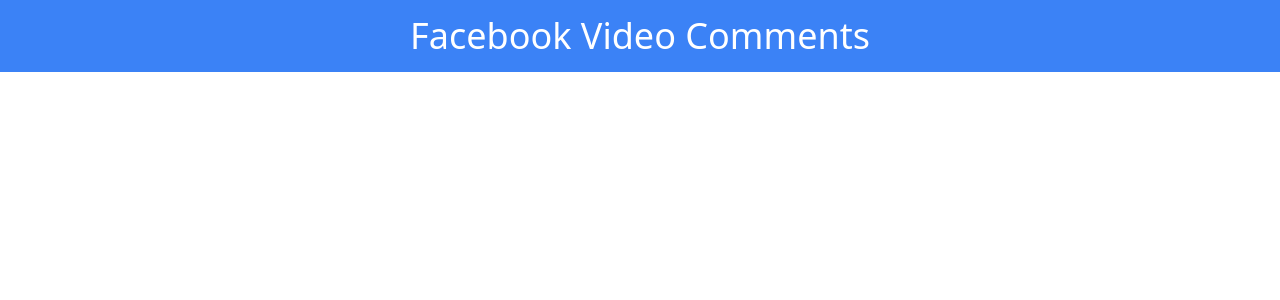
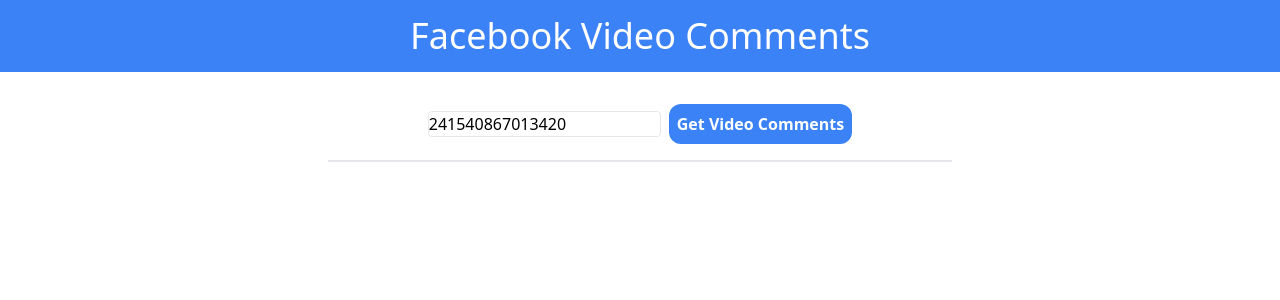
Before and after one commit to THAnderson95/StreamS, a React (Vite) app in the folder front/: page / in a window 1280 px wide. Shown: the top 300 px of the page. Built offline with nearby package versions, Linux system fonts and the light colour scheme.

Commit message:
Actually commit rendering logic in `App` 🤦‍♂️

```diff
--- a/front/src/App.tsx
+++ b/front/src/App.tsx
@@ -1,5 +1,4 @@
-import { useEffect, useState } from "react";
-// import { APIDataCommentResponse } from "@/types";
+import { useState } from "react";
 
 import { FetchVideoCommentsData } from "@/api";
 import { CommentDataWithReplies } from "./types";
@@ -89,8 +88,11 @@
   return (
     <div className="app">
       {renderHeader()}
-      <div className="content-container mx-auto w-1/2 bg-gray-200">
-       <CommentsContainer data={comments} />
+      <div className="content-container mx-auto w-1/2">
+        {renderSearchInfo()}
+        {loading && renderLoading()}
+        {apiError && !loading && renderApiError()}
+        {comments.length > 0 && <CommentsContainer data={comments} />}
       </div>
     </div>
   );
```
